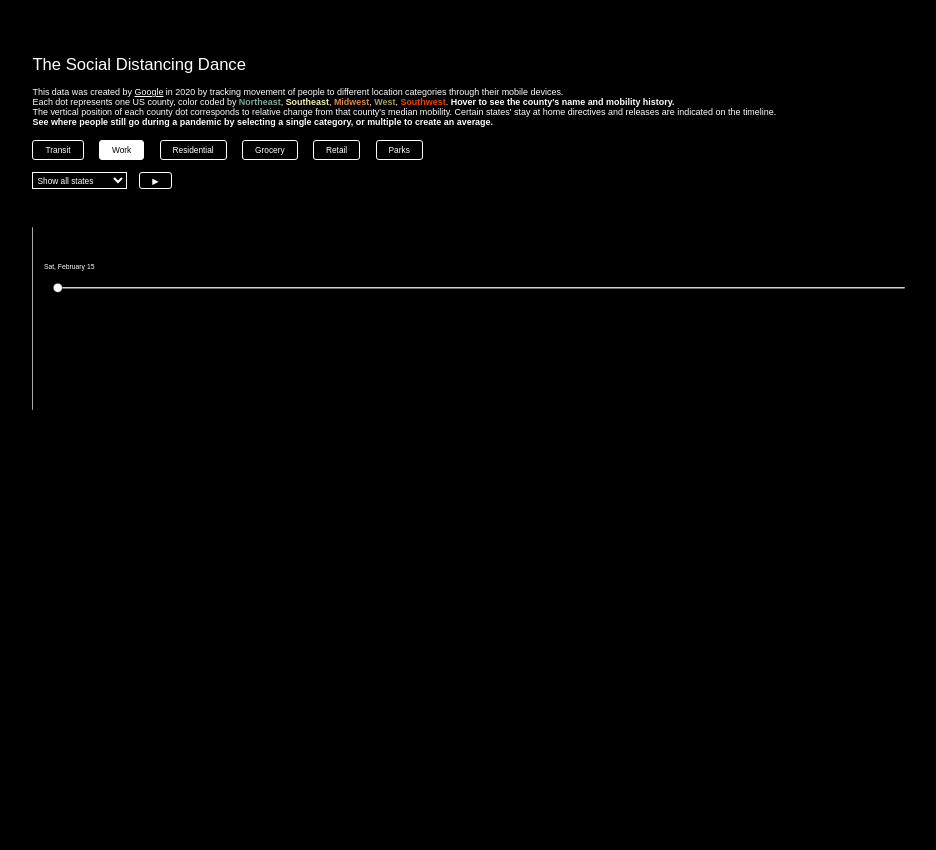
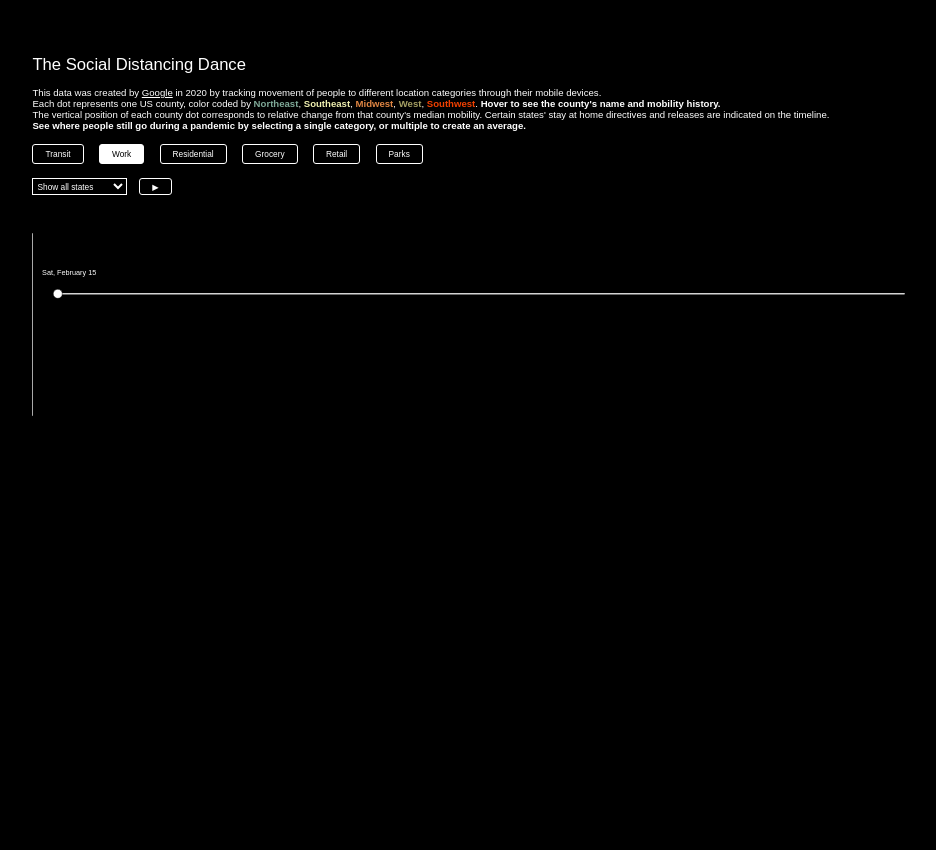
Before and after one commit to laurasher/mobility-dance, a Flask app: template templates/index.html in a window 1280 px wide. Shown: the whole page, without its empty margins (64-1000 px from the left). Before the commit the page ends 410 px from the top, so only its background shows below. Run offline with Flask 2, Linux system fonts and the light colour scheme; the template is opened without the code that fills it, so the values that code supplies are empty; some libraries are stand-ins or nearby versions.

Commit message:
Reduce file size a tiny bit. Make text a bit bigger.

```diff
--- a/templates/index.html
+++ b/templates/index.html
@@ -1,4 +1,3 @@
-
 <!DOCTYPE html>
 <head>
   <meta charset="utf-8">
@@ -10,7 +9,7 @@
       --left: 7%;
       --leading: 1%;
       --leading-title: 3%;
-      --responsive-font-size: 0.7vw;
+      --responsive-font-size: 0.75vw;
       --responsive-font-size-title: 1.3vw;
       --responsive-font-size-buttons: 0.65vw;
       --responsive-container-width: 75%;
```
